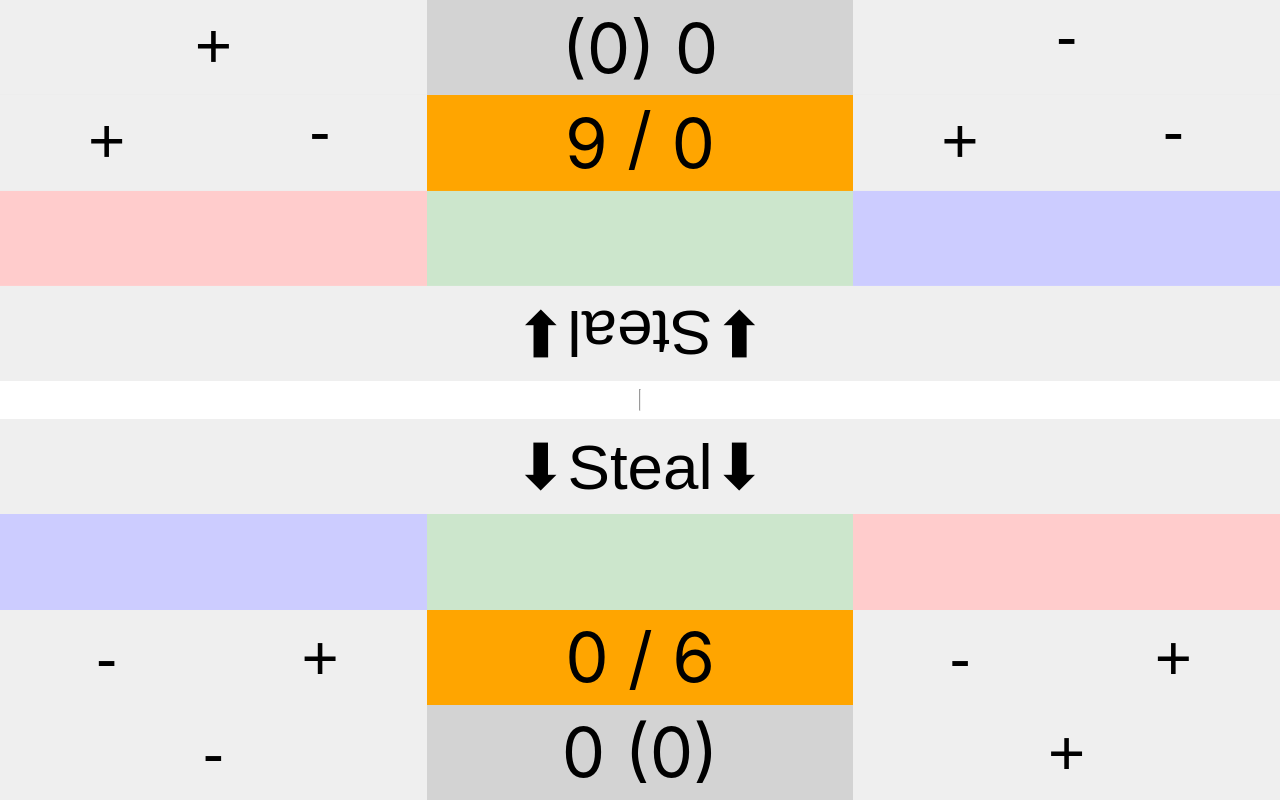
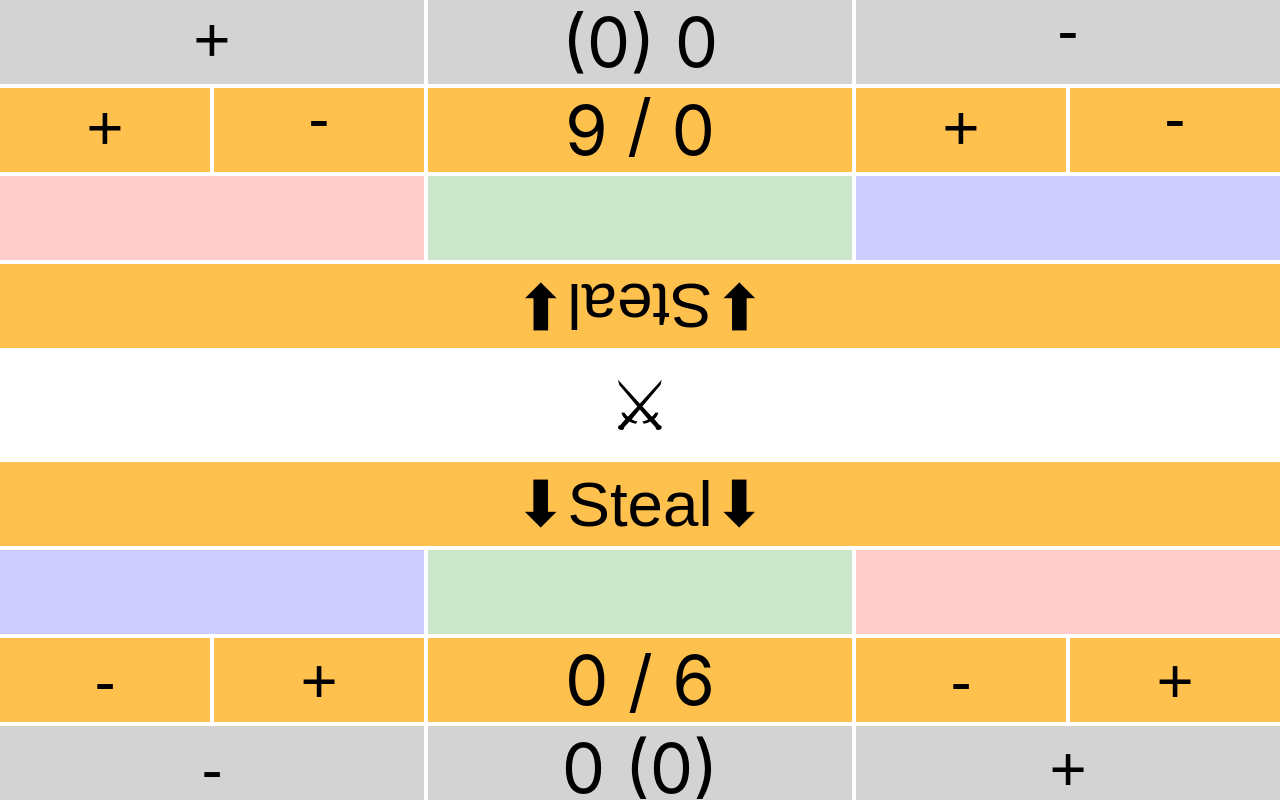
Before and after one commit to nihakue/keyforger, a React (Create React App) app: page / in a window 1280 px wide. Built offline with nearby package versions, Linux system fonts and the light colour scheme.

Commit message:
Space things out better and fix colors

```diff
--- a/src/Amber.css
+++ b/src/Amber.css
@@ -1,22 +1,33 @@
 .amber {
-  background-color: orange;
-  display: flex;
-  flex: 1;
+  display: grid;
+  grid-template-columns: repeat(3, 1fr);
+  grid-gap: 4px;
 }
 
-.amber button {
-  padding: 0;
-}
-
-.amber > * {
-  flex: 1;
+.current-amber {
+  display: flex;
+  justify-content: center;
+  background-color: rgb(255, 193, 77);
 }
 
 .amber-controls {
-  flex: 1;
-  display: flex;
+  display: grid;
+  grid-template-columns: 1fr 1fr;
+  grid-gap: 4px;
 }
 
 .amber-controls button {
   flex: 1;
+  background-color: rgb(255, 193, 77);
 }
+
+.key-cost-controls {
+  display: grid;
+  grid-template-columns: 1fr 1fr;
+  grid-gap: 4px;
+}
+
+.key-cost-controls button {
+  flex: 1;
+  background-color: rgb(255, 193, 77);
+}
--- a/src/Amber.js
+++ b/src/Amber.js
@@ -1,19 +1,29 @@
 import React, { useContext } from 'react';
 import Stat from './Stat';
-import { PlayContext, changeAmber } from './Playmat';
+import { PlayContext, changeAmber, changeKeyCost } from './Playmat';
 import './Amber.css';
 
 export default function Amber() {
+  return (
+    <section className="amber">
+      <AmberControls />
+      <CurrentAmber />
+      <KeyCostControls />
+    </section>
+  );
+}
+
+function CurrentAmber() {
   const playState = useContext(PlayContext);
   const { amber, keyCost } = playState;
   return (
-    <section className="amber">
+    <section className="current-amber">
       <Stat>{`${amber} / ${keyCost}`}</Stat>
     </section>
   );
 }
 
-export function AmberControls() {
+function AmberControls() {
   const { dispatch } = useContext(PlayContext);
   return (
     <section className="amber-controls">
@@ -22,3 +32,13 @@ export function AmberControls() {
     </section>
   );
 }
+
+function KeyCostControls() {
+  const { dispatch } = useContext(PlayContext);
+  return (
+    <section className="key-cost-controls">
+      <button onClick={() => dispatch(changeKeyCost(-1))}>-</button>
+      <button onClick={() => dispatch(changeKeyCost(1))}>+</button>
+    </section>
+  );
+}
--- a/src/Chain.css
+++ b/src/Chain.css
@@ -1,8 +1,13 @@
-.chain > * {
-  flex: 1;
+.chain {
+  display: grid;
+  grid-template-columns: repeat(3, 1fr);
+  grid-gap: 4px;
 }
 
-.chain {
+.chain .stat {
   background-color: lightgrey;
-  display: flex;
 }
+
+.chain button {
+  background-color: lightgrey;
+}
--- a/src/DMZ.css
+++ b/src/DMZ.css
@@ -1,3 +1,6 @@
 .dmz {
   display: flex;
+  align-items: center;
+  justify-content: center;
+  padding: 15px;
 }
--- a/src/DMZ.js
+++ b/src/DMZ.js
@@ -1,10 +1,11 @@
 import React from 'react';
+import Stat from './Stat';
 import './DMZ.css';
 
 export default function DMZ() {
   return (
     <section className="dmz">
-      <hr />
+      <Stat>⚔</Stat>
     </section>
   );
 }
--- a/src/GameBoard.css
+++ b/src/GameBoard.css
@@ -36,7 +36,7 @@ button {
 }
 
 button:active {
-  background-color: #f0f8ff;
+  filter: brightness(95%);
 }
 
 .ripples {
--- a/src/Keys.css
+++ b/src/Keys.css
@@ -1,5 +1,4 @@
 .key {
-  flex: 1;
   opacity: 0.2;
   cursor: pointer;
 }
@@ -9,7 +8,9 @@
 }
 
 .keys {
-  display: flex;
+  display: grid;
+  grid-template-columns: repeat(3, 1fr);
+  grid-gap: 4px;
 }
 
 .keys .ready {
@@ -40,12 +41,3 @@
 .keys .green {
   background-color: green;
 }
-
-.key-cost-controls {
-  flex: 1;
-  display: flex;
-}
-
-.key-cost-controls button {
-  flex: 1;
-}
--- a/src/Keys.js
+++ b/src/Keys.js
@@ -1,5 +1,5 @@
 import React, { useContext } from 'react';
-import { PlayContext, forgeKeyPressed, changeKeyCost } from './Playmat';
+import { PlayContext, forgeKeyPressed } from './Playmat';
 import './Keys.css';
 
 const KEY_COLORS = Object.freeze({
@@ -23,7 +23,7 @@ function Key({ color }) {
   const forged = forgedKeys.indexOf(color) !== -1;
   const ready = !forged && amber >= keyCost;
   return (
-    <div
+    <button
       onClick={() => dispatch(forgeKeyPressed(color))}
       className={`key${ready ? ' ready' : ''}${
         forged ? ' forged' : ''
@@ -31,13 +31,3 @@ function Key({ color }) {
     />
   );
 }
-
-export function KeyCostControls() {
-  const { dispatch } = useContext(PlayContext);
-  return (
-    <section className="key-cost-controls">
-      <button onClick={() => dispatch(changeKeyCost(-1))}>-</button>
-      <button onClick={() => dispatch(changeKeyCost(1))}>+</button>
-    </section>
-  );
-}
--- a/src/Player.js
+++ b/src/Player.js
@@ -1,7 +1,7 @@
 import React, { useContext } from 'react';
 import Chain from './Chain';
-import Keys, { KeyCostControls } from './Keys';
-import Amber, { AmberControls } from './Amber';
+import Keys from './Keys';
+import Amber from './Amber';
 import Steal from './Steal';
 import { PlayContext } from './Playmat';
 
@@ -16,11 +16,7 @@ export default function Player({ reverse = false, player }) {
       >
         <Steal />
         <Keys />
-        <section style={{ display: 'flex' }}>
-          <AmberControls />
-          <Amber />
-          <KeyCostControls />
-        </section>
+        <Amber />
         <Chain />
       </PlayContext.Provider>
     </section>
--- a/src/Playmat.css
+++ b/src/Playmat.css
@@ -1,11 +1,8 @@
 .playmat {
   height: 100%;
-  display: flex;
-  flex-direction: column;
-}
-
-.playmat > * {
-  flex: 1;
+  display: grid;
+  grid-template-rows: repeat(4, 1fr);
+  grid-gap: 4px;
 }
 
 .reverse {
--- a/src/Steal.css
+++ b/src/Steal.css
@@ -5,4 +5,5 @@
 
 .steal button {
   flex: 1;
+  background-color: rgb(255, 193, 77);
 }
```
